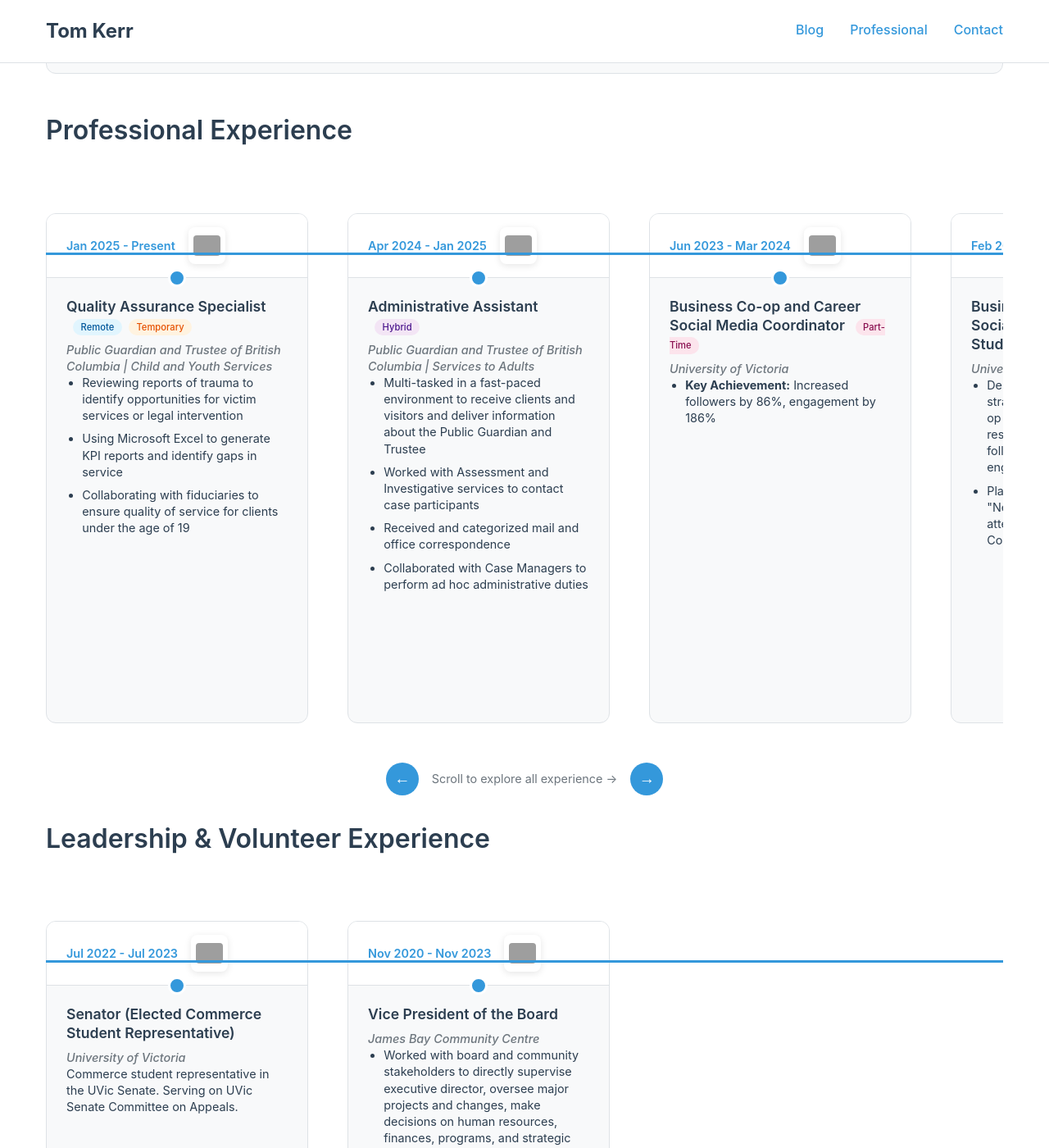
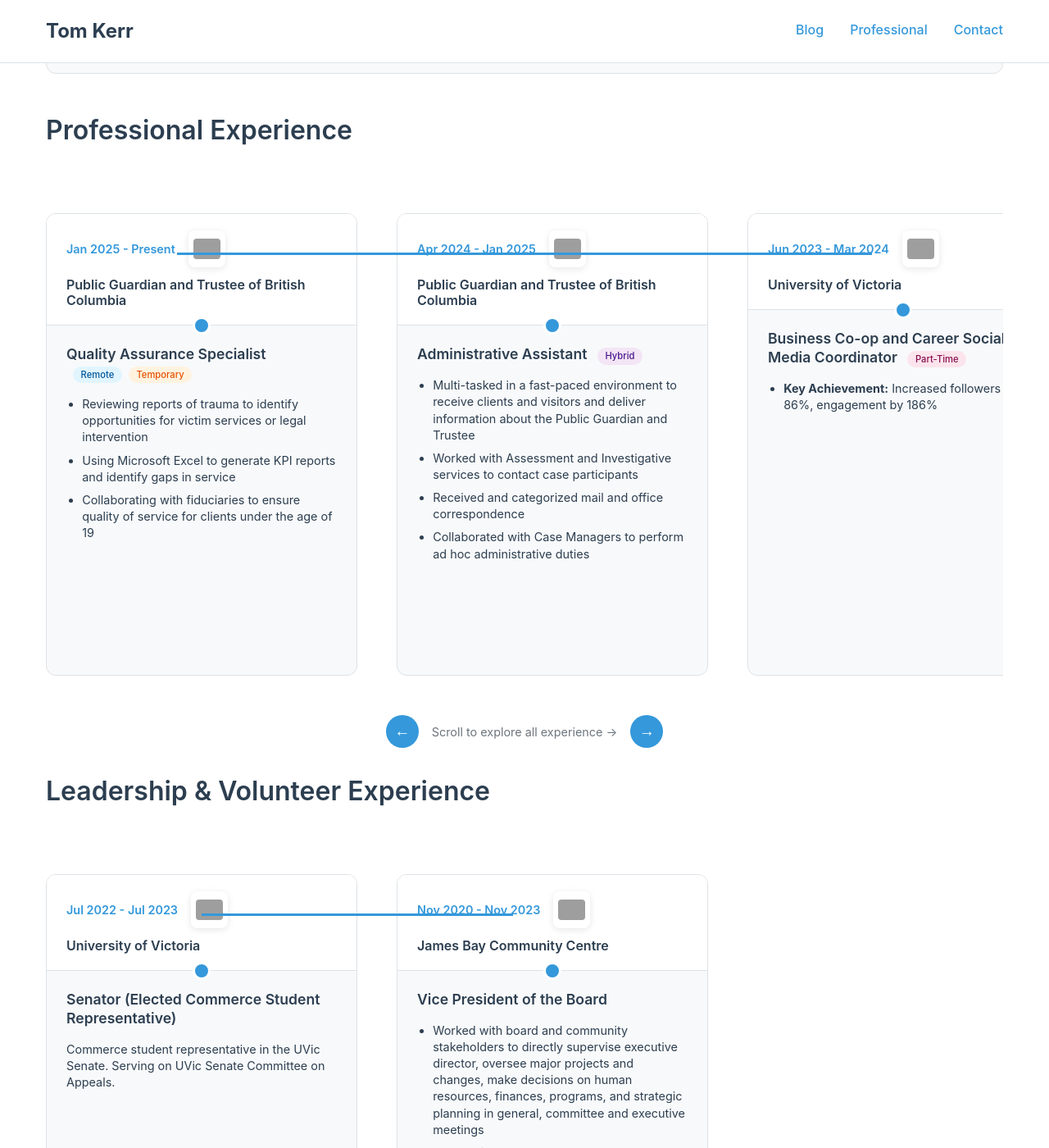
Before and after one commit to TDK250/Toms-Site, a Jekyll site: the page built from professional.md, in a window 1280 px wide and 1400 px high, scrolled down 930 px. Shown: the whole window at 82% size. Built offline with Jekyll 4.4.1, drawn with Linux system fonts in a browser that asks for light colours; part of the change alters nothing that is shown; grey boxes are pictures that could not be loaded.

Commit message:
Update professional.md

```diff
--- a/professional.md
+++ b/professional.md
@@ -41,6 +41,7 @@ title: Professional
 ## Professional Experience
 
 <div class="experience-carousel-container">
+  <div class="timeline-line"></div>
   <div class="experience-carousel" id="experienceCarousel">
 
     <div class="experience-card">
@@ -51,10 +52,10 @@ title: Professional
             <img src="{{ site.baseurl }}/assets/images/pgt-logo.png" alt="Public Guardian and Trustee of BC" class="company-logo" onerror="this.parentElement.style.display='none'">
           </div>
         </div>
+        <div class="timeline-company">Public Guardian and Trustee of British Columbia</div>
       </div>
       <div class="timeline-content">
         <h3>Quality Assurance Specialist <span class="remote-tag">Remote</span><span class="temp-tag">Temporary</span></h3>
-        <p class="company">Public Guardian and Trustee of British Columbia | Child and Youth Services</p>
         <ul>
           <li>Reviewing reports of trauma to identify opportunities for victim services or legal intervention</li>
           <li>Using Microsoft Excel to generate KPI reports and identify gaps in service</li>
@@ -71,10 +72,10 @@ title: Professional
             <img src="{{ site.baseurl }}/assets/images/pgt-logo.png" alt="Public Guardian and Trustee of BC" class="company-logo" onerror="this.parentElement.style.display='none'">
           </div>
         </div>
+        <div class="timeline-company">Public Guardian and Trustee of British Columbia</div>
       </div>
       <div class="timeline-content">
         <h3>Administrative Assistant <span class="hybrid-tag">Hybrid</span></h3>
-        <p class="company">Public Guardian and Trustee of British Columbia | Services to Adults</p>
         <ul>
           <li>Multi-tasked in a fast-paced environment to receive clients and visitors and deliver information about the Public Guardian and Trustee</li>
           <li>Worked with Assessment and Investigative services to contact case participants</li>
@@ -92,10 +93,10 @@ title: Professional
             <img src="{{ site.baseurl }}/assets/images/uvic-logo.png" alt="University of Victoria" class="company-logo" onerror="this.parentElement.style.display='none'">
           </div>
         </div>
+        <div class="timeline-company">University of Victoria</div>
       </div>
       <div class="timeline-content">
         <h3>Business Co-op and Career Social Media Coordinator <span class="part-time-tag">Part-Time</span></h3>
-        <p class="company">University of Victoria</p>
         <ul>
           <li><strong>Key Achievement:</strong> Increased followers by 86%, engagement by 186%</li>
         </ul>
@@ -110,10 +111,10 @@ title: Professional
             <img src="{{ site.baseurl }}/assets/images/uvic-logo.png" alt="University of Victoria" class="company-logo" onerror="this.parentElement.style.display='none'">
           </div>
         </div>
+        <div class="timeline-company">University of Victoria</div>
       </div>
       <div class="timeline-content">
         <h3>Business Co-op and Career Social Media and Events Co-op Student <span class="coop-tag">Co-op</span></h3>
-        <p class="company">University of Victoria</p>
         <ul>
           <li>Designed a comprehensive content strategy for the UVic Business Co-op and Career LinkedIn page that resulted in an 86% increase in followership and 186% increase in engagement over the previous term</li>
           <li>Planned and emceed the 2023 "Next Stop Co-op" event, which was attended by over thirty Bachelor of Commerce students</li>
@@ -129,10 +130,10 @@ title: Professional
             <img src="{{ site.baseurl }}/assets/images/vbis-logo.png" alt="Victoria Brain Injury Society" class="company-logo" onerror="this.parentElement.style.display='none'">
           </div>
         </div>
+        <div class="timeline-company">Victoria Brain Injury Society</div>
       </div>
       <div class="timeline-content">
         <h3>Board Governance Coordinator <span class="remote-tag">Remote</span></h3>
-        <p class="company">Victoria Brain Injury Society</p>
         <ul>
           <li>Wrote and designed a detailed strategic plan and tactical plan, which will guide the governance of the organization for the next four years</li>
           <li>Worked closely with the Executive Director and Board President to write and update job and committee descriptions for the board</li>
@@ -149,10 +150,10 @@ title: Professional
             <img src="{{ site.baseurl }}/assets/images/carr-house-logo.png" alt="Carr House" class="company-logo" onerror="this.parentElement.style.display='none'">
           </div>
         </div>
+        <div class="timeline-company">Carr House</div>
       </div>
       <div class="timeline-content">
         <h3>Photographer & Videographer <span class="event-based-tag">Event-Based</span></h3>
-        <p class="company">Carr House</p>
         <ul>
           <li>Official photographer for Carr House's first annual pet parade featuring special guest <strong>The Honourable Janet Austin, Lieutenant Governor of British Columbia</strong></li>
           <li>Edited short film for Victoria's Poet Laureate, John Barton, on behalf of the City of Victoria and Carr House</li>
@@ -169,10 +170,10 @@ title: Professional
             <img src="{{ site.baseurl }}/assets/images/uvic-consulting-logo.png" alt="UVIC Consulting Group" class="company-logo" onerror="this.parentElement.style.display='none'">
           </div>
         </div>
+        <div class="timeline-company">UVIC Consulting Group</div>
       </div>
       <div class="timeline-content">
         <h3>Consulting Director</h3>
-        <p class="company">UVIC Consulting Group</p>
         <ul>
           <li>Project managed three paid consultation projects for local businesses</li>
           <li>Mentored student consultants to build skills and ensure timely project completion</li>
@@ -189,10 +190,10 @@ title: Professional
             <img src="{{ site.baseurl }}/assets/images/vbis-logo.png" alt="Victoria Brain Injury Society" class="company-logo" onerror="this.parentElement.style.display='none'">
           </div>
         </div>
+        <div class="timeline-company">Victoria Brain Injury Society</div>
       </div>
       <div class="timeline-content">
         <h3>Special Projects Coordinator <span class="coop-tag">Co-op</span></h3>
-        <p class="company">Victoria Brain Injury Society</p>
         <div class="achievement-highlight">
           <strong>Major Achievement:</strong> Managed the first annual Toss the Boss event, raising $87,000 for brain injury survivors through P2P fundraising with over 250 attendees from 29 participating companies and 9 sponsors
         </div>
@@ -210,10 +211,10 @@ title: Professional
             <img src="{{ site.baseurl }}/assets/images/carr-house-logo.png" alt="Carr House" class="company-logo" onerror="this.parentElement.style.display='none'">
           </div>
         </div>
+        <div class="timeline-company">Carr House</div>
       </div>
       <div class="timeline-content">
         <h3>Assistant Site Manager</h3>
-        <p class="company">Carr House</p>
         <ul>
           <li>Provided full-time interpretation of the historic site, leading guests on private tours and introducing them to the life and work of Emily Carr, the significance of the house, and the indigenous context</li>
           <li>Assessed, documented, and packed object collections</li>
@@ -233,10 +234,10 @@ title: Professional
             <img src="{{ site.baseurl }}/assets/images/gauthier-homes-logo.png" alt="Marc Gauthier Homes" class="company-logo" onerror="this.parentElement.style.display='none'">
           </div>
         </div>
+        <div class="timeline-company">Marc Gauthier Homes</div>
       </div>
       <div class="timeline-content">
         <h3>Construction Worker</h3>
-        <p class="company">Marc Gauthier Homes</p>
         <ul>
           <li>Supported experienced workers in construction and repair work through reliable completion of labour intensive and time consuming tasks</li>
         </ul>
@@ -251,10 +252,10 @@ title: Professional
             <img src="{{ site.baseurl }}/assets/images/thrifty-foods-logo.png" alt="Thrifty Foods" class="company-logo" onerror="this.parentElement.style.display='none'">
           </div>
         </div>
+        <div class="timeline-company">Thrifty Foods</div>
       </div>
       <div class="timeline-content">
         <h3>Grocery Stock Clerk</h3>
-        <p class="company">Thrifty Foods</p>
         <ul>
           <li>Stocked inventory and provided friendly customer service in a fast-paced environment</li>
         </ul>
@@ -269,10 +270,10 @@ title: Professional
             <img src="{{ site.baseurl }}/assets/images/black-press-logo.png" alt="Black Press Media" class="company-logo" onerror="this.parentElement.style.display='none'">
           </div>
         </div>
+        <div class="timeline-company">Black Press Media</div>
       </div>
       <div class="timeline-content">
         <h3>Newspaper Carrier</h3>
-        <p class="company">Black Press Media</p>
         <ul>
           <li>Delivered newspapers twice weekly for two routes</li>
         </ul>
@@ -291,6 +292,7 @@ title: Professional
 ## Leadership & Volunteer Experience
 
 <div class="experience-carousel-container">
+  <div class="timeline-line volunteer-timeline"></div>
   <div class="experience-carousel" id="volunteerCarousel">
 
     <div class="experience-card">
@@ -301,10 +303,10 @@ title: Professional
             <img src="{{ site.baseurl }}/assets/images/uvic-logo.png" alt="University of Victoria" class="company-logo" onerror="this.parentElement.style.display='none'">
           </div>
         </div>
+        <div class="timeline-company">University of Victoria</div>
       </div>
       <div class="timeline-content">
         <h3>Senator (Elected Commerce Student Representative)</h3>
-        <p class="company">University of Victoria</p>
         <p>Commerce student representative in the UVic Senate. Serving on UVic Senate Committee on Appeals.</p>
       </div>
     </div>
@@ -317,10 +319,10 @@ title: Professional
             <img src="{{ site.baseurl }}/assets/images/jbcc-logo.png" alt="James Bay Community Centre" class="company-logo" onerror="this.parentElement.style.display='none'">
           </div>
         </div>
+        <div class="timeline-company">James Bay Community Centre</div>
       </div>
       <div class="timeline-content">
         <h3>Vice President of the Board</h3>
-        <p class="company">James Bay Community Centre</p>
         <ul>
           <li>Worked with board and community stakeholders to directly supervise executive director, oversee major projects and changes, make decisions on human resources, finances, programs, and strategic planning in general, committee and executive meetings</li>
           <li>Filled in for the board president when necessary</li>
@@ -407,7 +409,7 @@ title: Professional
 <script>
 function scrollCarousel(direction) {
   const carousel = document.getElementById('experienceCarousel');
-  const cardWidth = carousel.querySelector('.experience-card').offsetWidth + 48; // card width + gap
+  const cardWidth = carousel.querySelector('.experience-card').offsetWidth + 48; // card width + 3rem gap
   carousel.scrollBy({
     left: direction * cardWidth,
     behavior: 'smooth'
@@ -416,14 +418,14 @@ function scrollCarousel(direction) {
 
 function scrollVolunteerCarousel(direction) {
   const carousel = document.getElementById('volunteerCarousel');
-  const cardWidth = carousel.querySelector('.experience-card').offsetWidth + 48; // card width + gap
+  const cardWidth = carousel.querySelector('.experience-card').offsetWidth + 48; // card width + 3rem gap
   carousel.scrollBy({
     left: direction * cardWidth,
     behavior: 'smooth'
   });
 }
 
-// Check if carousels need scroll hints
+// Check if carousels need scroll hints and adjust timeline lines
 function checkScrollNeeded() {
   const volunteerCarousel = document.getElementById('volunteerCarousel');
   const volunteerScrollHint = document.getElementById('volunteerScrollHint');
@@ -433,6 +435,20 @@ function checkScrollNeeded() {
       volunteerScrollHint.style.display = 'inline';
     } else {
       volunteerScrollHint.style.display = 'none';
+    }
+  }
+
+  // Adjust volunteer timeline line width based on content
+  const volunteerTimeline = document.querySelector('.volunteer-timeline');
+  if (volunteerCarousel && volunteerTimeline) {
+    const cardCount = volunteerCarousel.children.length;
+    if (cardCount <= 2) {
+      // For 2 or fewer cards, show smaller timeline
+      const containerWidth = volunteerCarousel.parentElement.offsetWidth;
+      const neededWidth = Math.min(containerWidth - 320, cardCount * 190);
+      volunteerTimeline.style.left = '190px';
+      volunteerTimeline.style.right = 'auto';
+      volunteerTimeline.style.width = neededWidth + 'px';
     }
   }
 }
@@ -568,6 +584,22 @@ document.getElementById('volunteerCarousel').addEventListener('touchend', () =>
   position: relative;
 }
 
+/* Fixed Timeline Line - doesn't scroll */
+.timeline-line {
+  position: absolute;
+  top: 6rem;
+  left: 160px;
+  right: 160px;
+  height: 3px;
+  background: var(--accent);
+  z-index: 1;
+  pointer-events: none;
+}
+
+.volunteer-timeline {
+  /* Dynamic sizing handled by JavaScript */
+}
+
 .experience-carousel {
   display: flex;
   gap: 3rem;
@@ -592,21 +624,9 @@ document.getElementById('volunteerCarousel').addEventListener('touchend', () =>
   border-radius: 4px;
 }
 
-/* Horizontal Timeline Line */
-.experience-carousel::before {
-  content: '';
-  position: absolute;
-  top: 6rem;
-  left: 0;
-  right: 0;
-  height: 3px;
-  background: var(--accent);
-  z-index: 1;
-}
-
 .experience-card {
-  min-width: 320px;
-  max-width: 320px;
+  min-width: 380px;
+  max-width: 380px;
   background: var(--bg-secondary);
   border-radius: 0.75rem;
   border: 1px solid var(--border);
@@ -621,12 +641,12 @@ document.getElementById('volunteerCarousel').addEventListener('touchend', () =>
   transform: translateY(-4px);
 }
 
-/* Timeline Header with Logo and Date */
+/* Timeline Header with Logo, Date, and Company */
 .timeline-header {
   display: flex;
-  align-items: center;
-  justify-content: space-between;
-  padding: 1rem 1.5rem;
+  flex-direction: column;
+  gap: 0.75rem;
+  padding: 1.25rem 1.5rem;
   background: var(--bg-primary);
   border-bottom: 1px solid var(--border);
   position: relative;
@@ -651,7 +671,6 @@ document.getElementById('volunteerCarousel').addEventListener('touchend', () =>
   display: flex;
   align-items: center;
   gap: 1rem;
-  flex: 1;
 }
 
 .experience-date {
@@ -682,24 +701,24 @@ document.getElementById('volunteerCarousel').addEventListener('touchend', () =>
   border-radius: 4px;
 }
 
+.timeline-company {
+  color: var(--text-primary);
+  font-weight: 600;
+  font-size: 1rem;
+  margin: 0;
+  line-height: 1.2;
+}
+
 /* Card Content */
 .timeline-content {
   padding: 1.5rem;
 }
 
 .experience-card h3 {
-  margin-bottom: 0.5rem;
+  margin-bottom: 1rem;
   color: var(--text-primary);
   line-height: 1.3;
   font-size: 1.1rem;
-}
-
-.company {
-  color: var(--text-secondary);
-  font-weight: 500;
-  margin-bottom: 1rem;
-  font-style: italic;
-  font-size: 0.95rem;
 }
 
 .experience-card ul {
```
